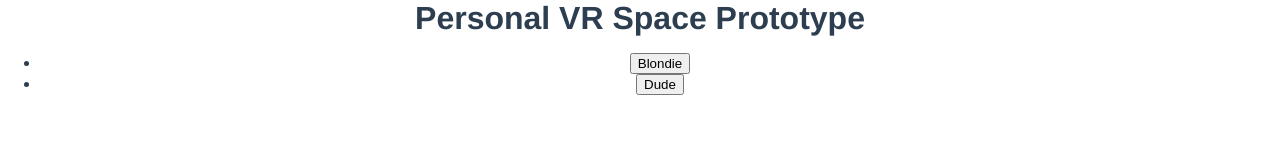
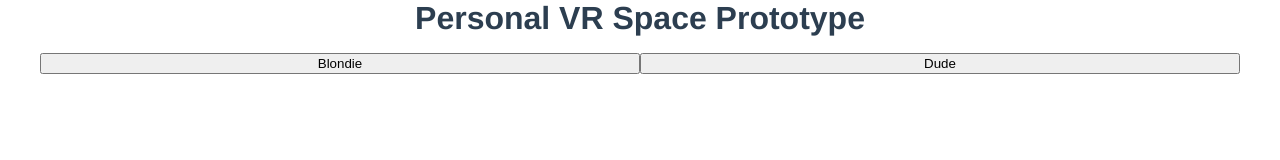
Before and after one commit to MatthewNichols/personal-space-proto-2, a website built with Vite: page index.html in a window 1280 px wide. Built offline with nearby package versions, Linux system fonts and the light colour scheme; what @babylonjs/viewer would draw is missing.

Commit message:
Some minimal styling on login screen.

```diff
--- a/src/style.scss
+++ b/src/style.scss
@@ -33,6 +33,20 @@ body {
     }
   }
 
+  #login-screen {
+    ul {
+      list-style: none;
+      display: flex;
+
+      li {
+        button {
+          min-width: 600px;
+          cursor: pointer;
+        }
+      }
+    }
+  }
+
   #main-screen {
     display: flex;
 
```
